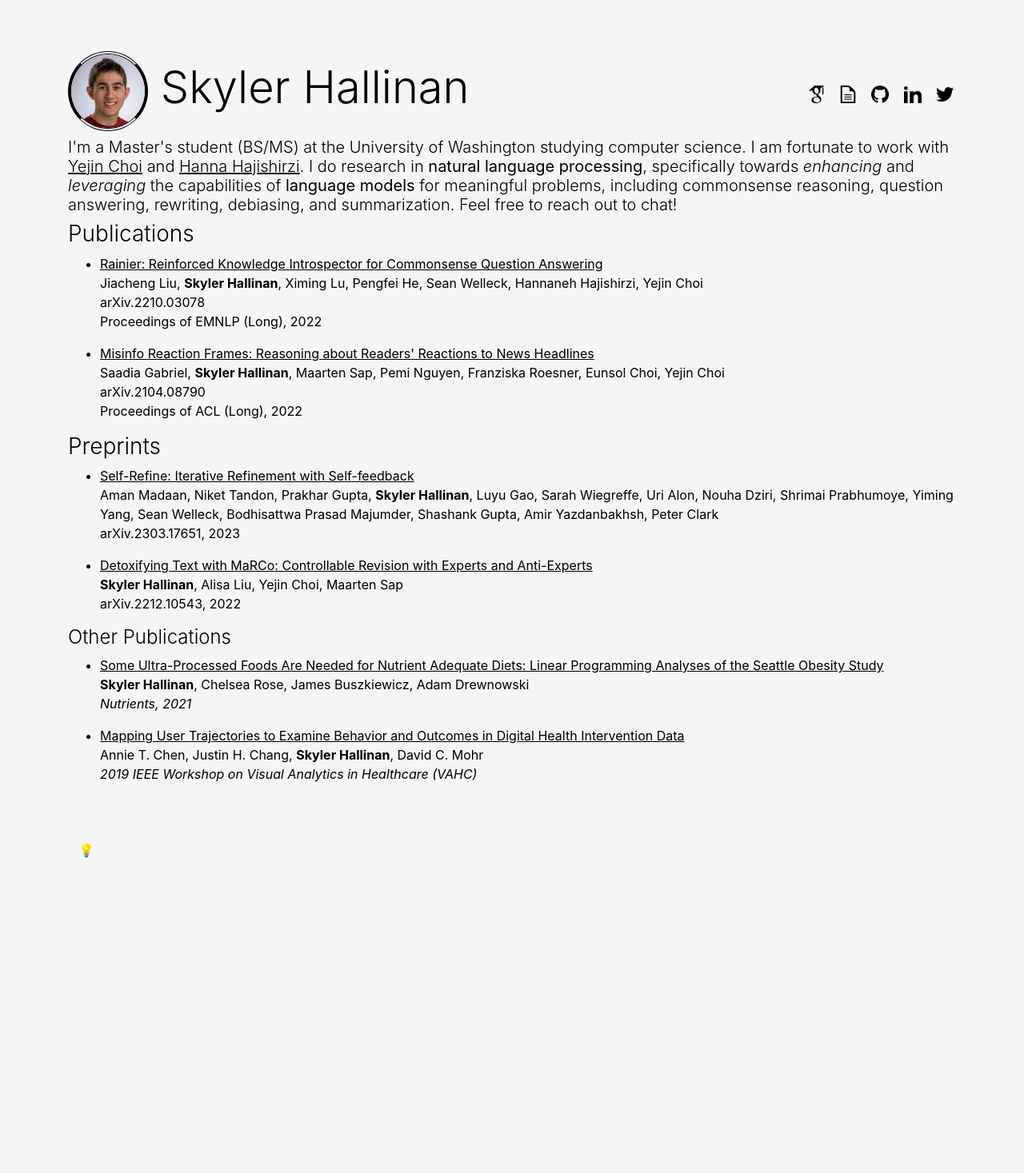
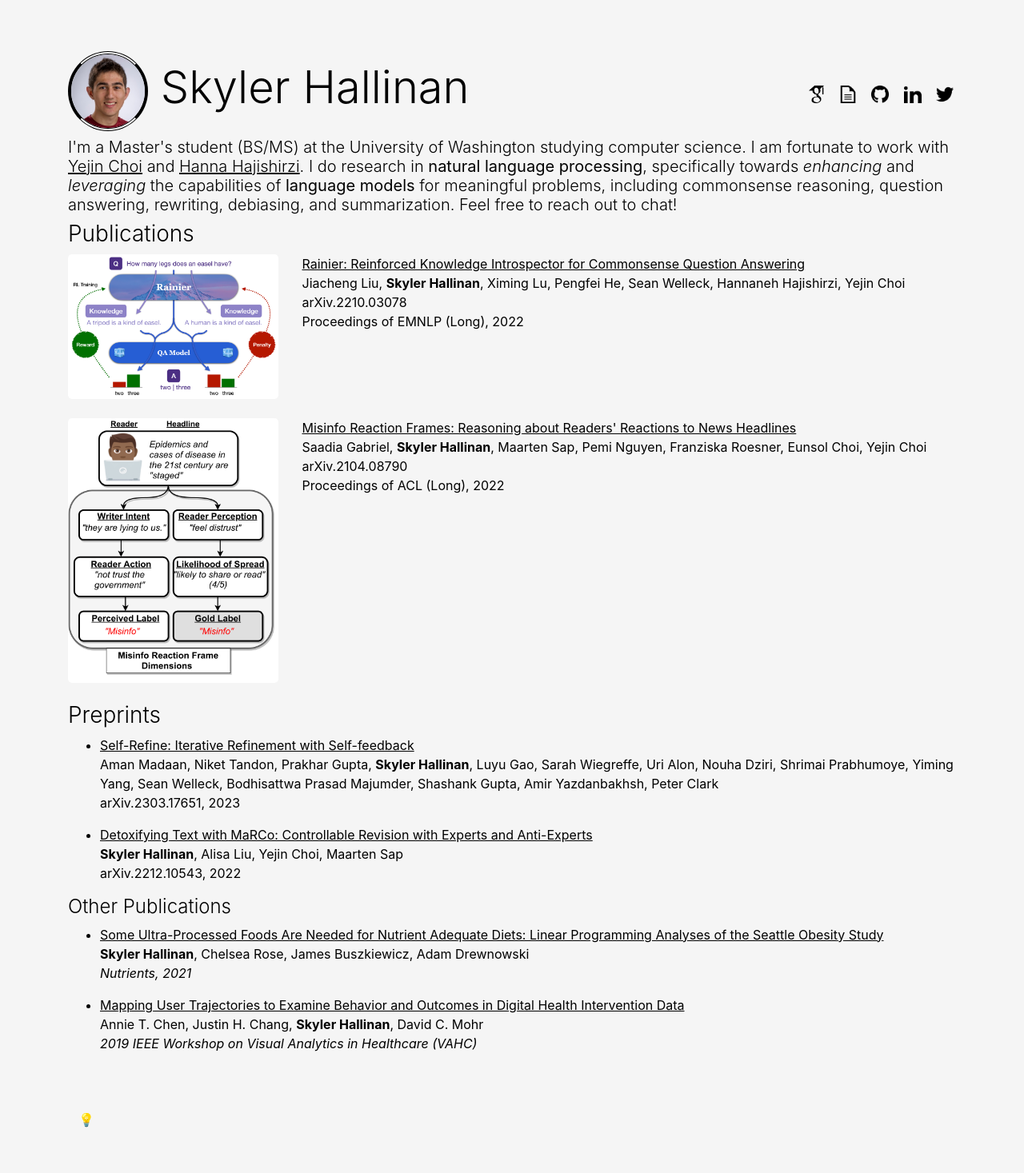
Before and after one commit to shallinan1/shallinan1.github.io, a Jekyll site: the page index.html, which Jekyll copies as it is, in a window 1280 px wide. Shown: the whole page at 80% size. Built offline with Jekyll 4.4.1, drawn with Linux system fonts in a browser that asks for light colours; before the commit the page ends 1130 px from its top, so only the background shows below that.

Commit message:
Update index.html

```diff
--- a/index.html
+++ b/index.html
@@ -61,6 +61,31 @@
             </h5>
          </div>
          <div class = "container">
+            <h3 class="thin">Publications</h3>
+            <div class="row mb-4">
+              <div class="col-8 col-md-3 no-padding-left">
+                <img src="assets/pictures/rainier.png" class ="rounded-lg img-fluid ">
+              </div>
+              <div class="col-md-9 no-padding">
+                <a class = "light" href="https://arxiv.org/abs/2210.03078">Rainier: Reinforced Knowledge Introspector for Commonsense Question Answering</a>
+                <p> Jiacheng Liu, <b>Skyler Hallinan</b>, Ximing Lu, Pengfei He, Sean Welleck, Hannaneh Hajishirzi, Yejin Choi <br>
+                  arXiv.2210.03078 <br>
+                  Proceedings of EMNLP (Long), 2022
+              </div>
+            </div>
+            <div class="row mb-4">
+              <div class="col-md-3 no-padding-left">
+                <img src="assets/pictures/mrf.png" class ="rounded-lg img-fluid ">
+              </div>
+              <div class="col-md-9">
+                <a class = "light" href="https://arxiv.org/abs/2104.08790">Misinfo Reaction Frames: Reasoning about Readers' Reactions to News Headlines</a>
+                <p> Saadia Gabriel, <b>Skyler Hallinan</b>, Maarten Sap, Pemi Nguyen, Franziska Roesner, Eunsol Choi, Yejin Choi <br>
+                  arXiv.2104.08790 <br>
+                  Proceedings of ACL (Long), 2022 </p>
+              </div>
+            </div>
+         </div>
+         <!--          <div class = "container">
             <h3 class = "thin">
                Publications
             </h3>
@@ -80,7 +105,7 @@
                   </p>
                </li>
             </ul>
-         </div>
+         </div> -->
          <div class = "container">
             <h3 class = "thin">
                Preprints
```
